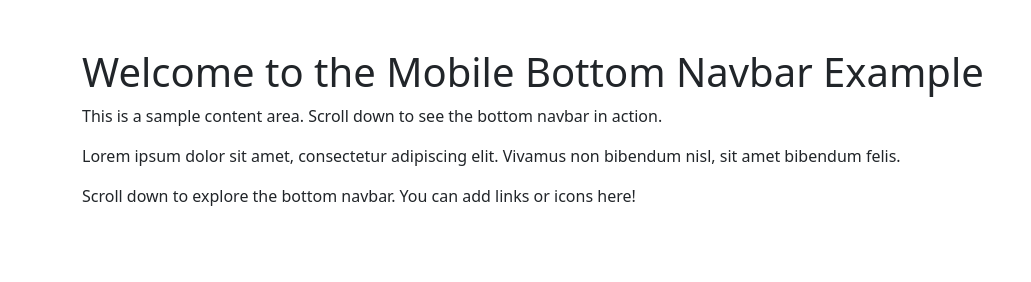
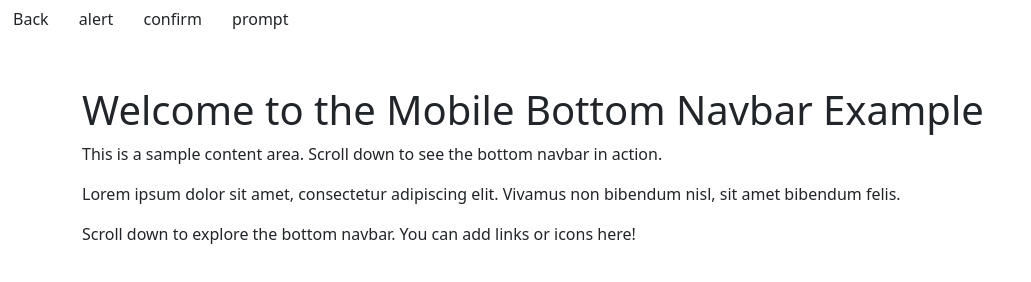
Before and after one commit to farisaboobacker/sassysevenjs, a plain HTML site: page pages/mobile.html in a window 1280 px wide. Shown: the whole page, without its empty margins (0-1031 px from the left). Drawn offline with nearby package versions, Linux system fonts and the light colour scheme.

Commit message:
somthing

```diff
--- a/pages/mobile.html
+++ b/pages/mobile.html
@@ -13,6 +13,18 @@
     </style>
 </head>
 <body>
+    <button class="btn " onclick="window.history.back()">Back</button>
+    <button class="btn" onclick="window.alert('some text')">alert</button>
+    <button class="btn" onclick="
+    if (window.confirm('please confirm')) {
+        alert('Confirmed')
+    }else{
+        alert('Canceled')
+    }
+
+
+    ">confirm</button>
+    <button class="btn" onclick="window.prompt('some text')">prompt</button>
     <!-- Main content -->
     <div class="container mt-5">
         <h1>Welcome to the Mobile Bottom Navbar Example</h1>
```
Also changed, not shown: asset/js/main.js (+23 -2 lines), index.html (+18 -30 lines).
